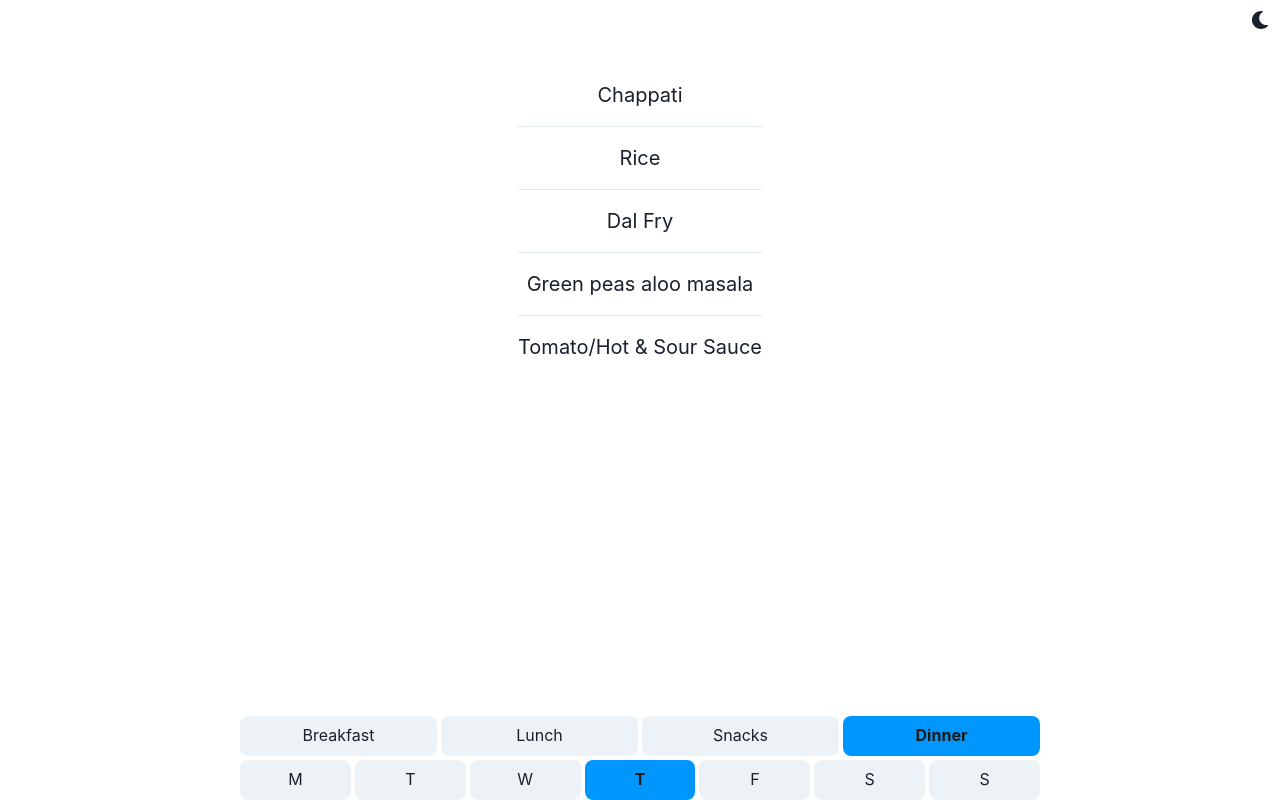
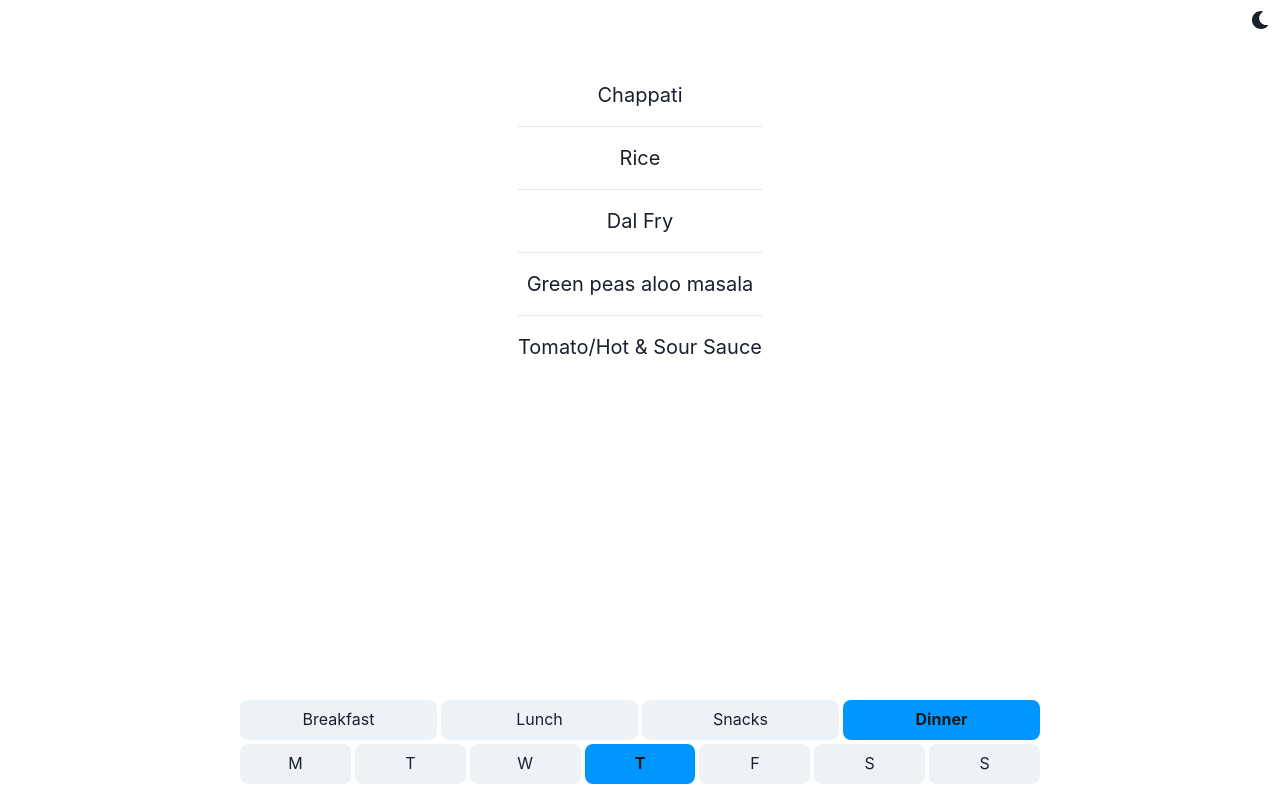
Before and after one commit to Jatin-1123/crclvitb, a React (Create React App) app: page / in a window 1280 px wide. Built offline with nearby package versions, Linux system fonts and the light colour scheme.

Commit message:
Padding and no scrolling

```diff
--- a/public/index.html
+++ b/public/index.html
@@ -33,6 +33,7 @@
         margin: 0;
         padding: 0;
         height: 100%;
+        overflow-y: hidden;
       }
     </style>
   </head>
--- a/src/App.tsx
+++ b/src/App.tsx
@@ -43,7 +43,7 @@ export const App = () => {
             as="footer"
             role="dayPicker"
             style={{
-              bottom: 0,
+              bottom: "2vh",
               position: "absolute",
               maxWidth: "100%",
               display: "flex",
```
